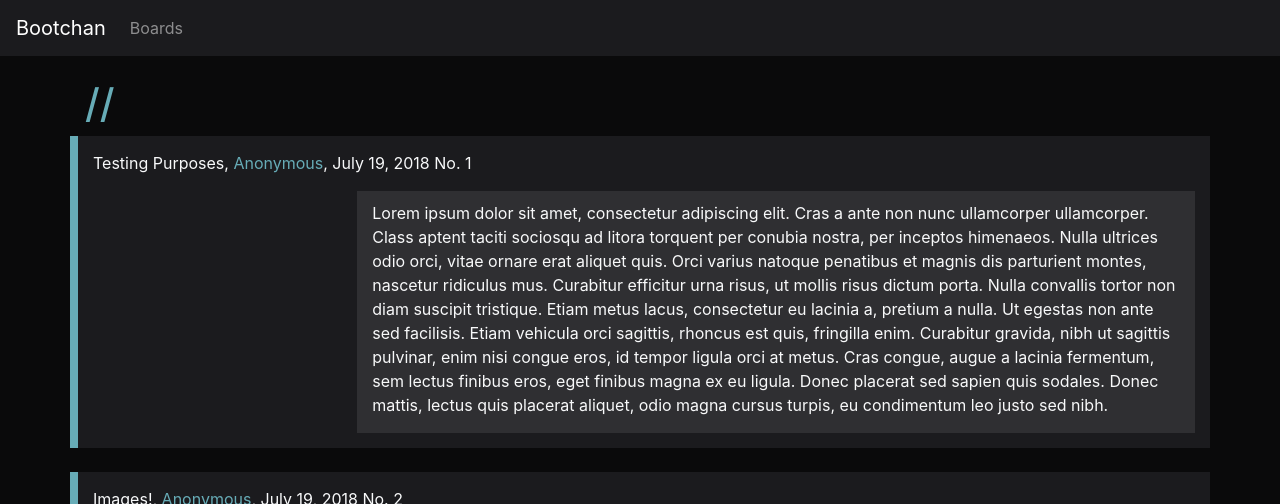
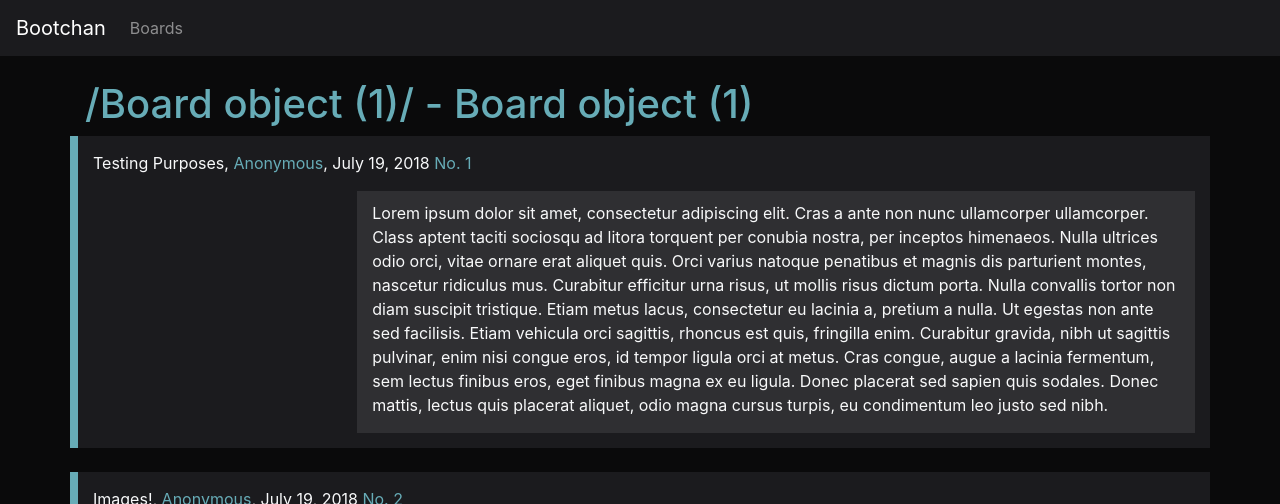
Before and after one commit to MethodZero/bootchan, a Django app: template main/templates/board.html in a window 1280 px wide. Shown: the top 504 px of the page. Run offline with Django 3.2, Linux system fonts and the light colour scheme; the template is opened without the code that fills it: values that come from a table or form of the project are taken from there, others are empty; data comes from the database, SQL or seed files in the repository; both versions use the stored data as it was after the commit; some libraries are stand-ins or nearby versions.

Commit message:
creating reply function - WIP

```diff
--- a/bootchan/urls.py
+++ b/bootchan/urls.py
@@ -20,4 +20,5 @@
 urlpatterns = [
     path('admin/', admin.site.urls),
     path('boards/<str:board>', views.boards),
+    path('boards/<str:board>/reply/<int:postid>', views.reply)
 ]
--- a/main/admin.py
+++ b/main/admin.py
@@ -3,3 +3,4 @@
 # Register your models here.
 
 admin.site.register(models.Post)
+admin.site.register(models.Board)
--- a/main/models.py
+++ b/main/models.py
@@ -10,3 +10,8 @@
     posttitle = models.CharField(max_length=32, blank=True)
     posttime = models.DateField(default=datetime.date.today, blank=True)
     postboard = models.CharField(default="r", max_length=32)
+
+class Board(models.Model):
+    boardtopic = models.CharField(max_length=32)
+    boardposts = models.PositiveIntegerField()
+    boardname = models.CharField(max_length=8)
--- a/main/templates/board.html
+++ b/main/templates/board.html
@@ -35,13 +35,13 @@
 
     </div>
 -->
-<h1 style="color:#67acb7">/{{ board }}/</h1>
+<h1 style="color:#67acb7">/{{ board }}/ - {{ boardtopic }}</h1>
     {% for post in posts %}
 
     </div>
     <div class="container" style="background-color:#1b1b1e; border-left: 0.5rem solid #67acb7;">
       <div class="metatext text-light">
-      <p style="padding-top: 15px;">{{post.posttitle}}, <span style="color: #67acb7">{{post.postauthor}}</span>, {{post.posttime}} No. {{ post.postid }}</p>
+      <p style="padding-top: 15px;">{{post.posttitle}}, <span style="color: #67acb7">{{post.postauthor}}</span>, {{post.posttime}} <a style="color:#67acb7" title="Reply" href="reply/{{ post.postid }}">No. {{ post.postid }}</p></a>
       </div>
       <div class="row text-light" style="padding-bottom: 15px; padding-right: 15px;">
         <div class="col-sm-3">
```
Also changed, not shown: main/views.py (+11 -6 lines), db.sqlite3, main/migrations/0009_auto_20180719_1742.py (added).
